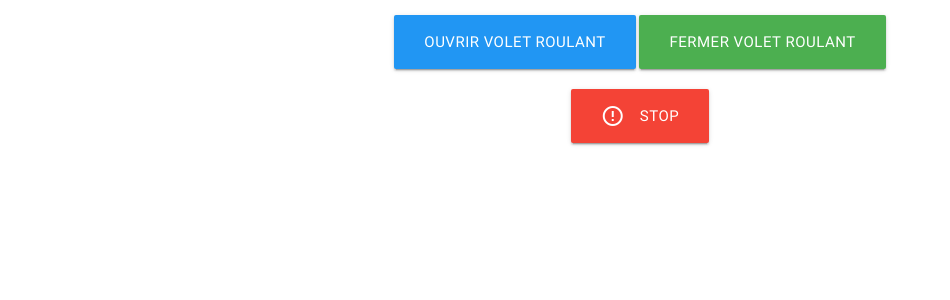
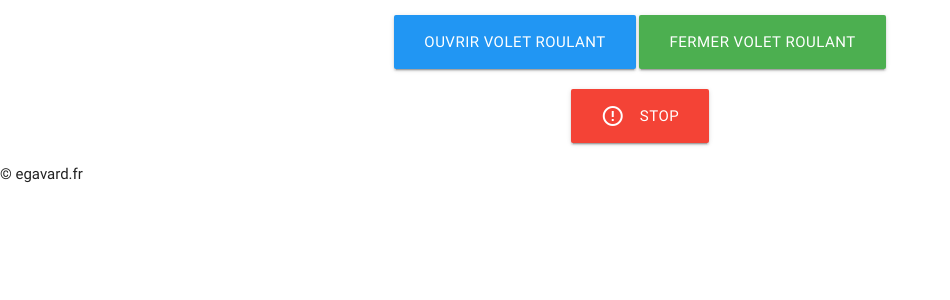
Before and after one commit to egavard/pigarageopener, a PHP site: page / in a window 1280 px wide. Shown: the top 300 px of the page, without its empty margins (0-950 px from the left). Run offline with PHP 8.4, Linux system fonts and the light colour scheme; some libraries are stand-ins or nearby versions.

Commit message:
copyright

```diff
--- a/index.php
+++ b/index.php
@@ -65,7 +65,7 @@
       <a href="#!" class="modal-action modal-close waves-effect waves-green btn-flat" id="down-button">Fermer le volet</a>
     </div>
   </div>
-
+&copy; egavard.fr
 </body>
 <script type="text/javascript" src="//code.jquery.com/jquery-2.1.1.min.js"></script>
 <script type="text/javascript" src="js/materialize.min.js"></script>
```
